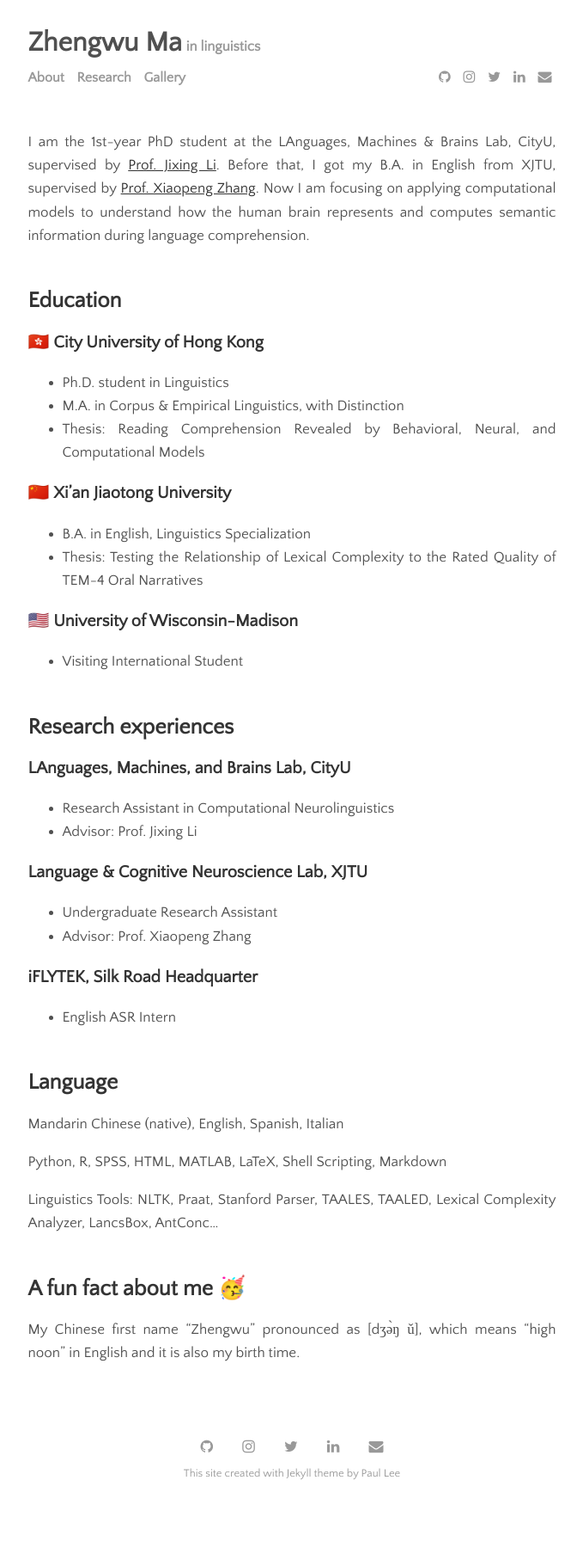
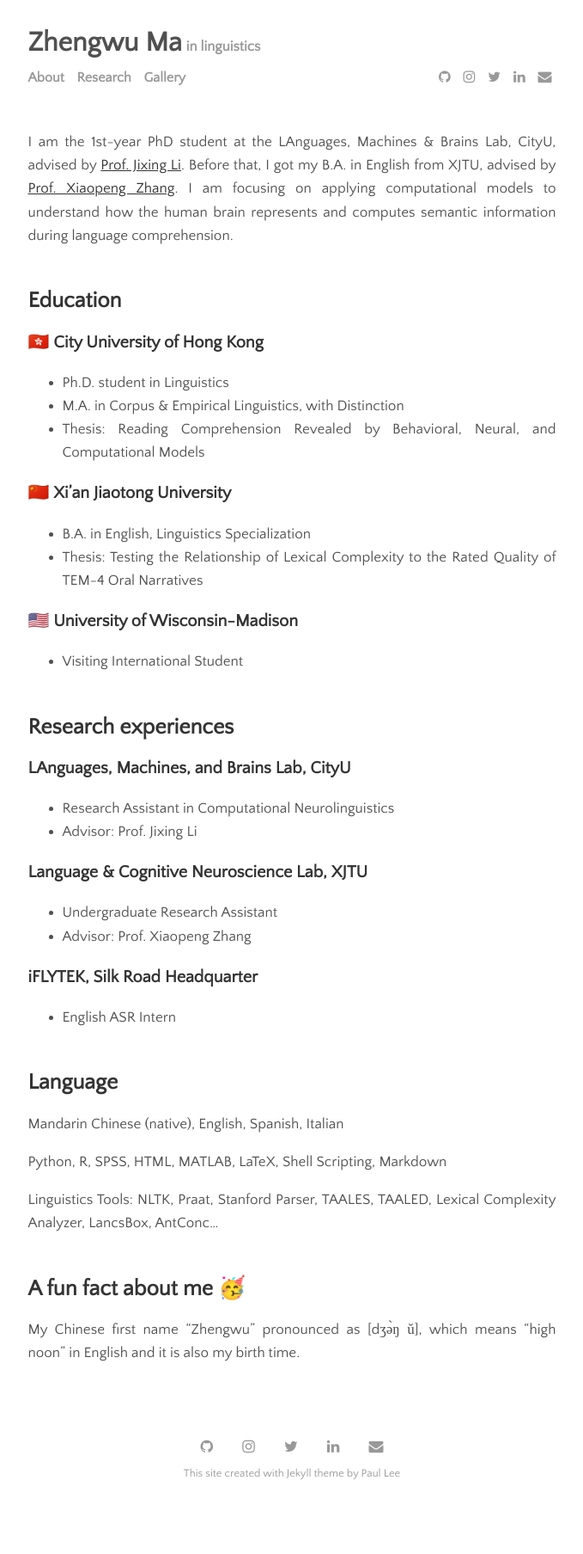
Before and after one commit to zhengwuma/zhengwuma.github.io, a Jekyll site: the page built from menu/about.md, in a window 1280 px wide. Shown: the whole page at 86% size, without its empty margins (300-979 px from the left). Built offline with Jekyll 4.4.1, drawn with Linux system fonts in a browser that asks for light colours.

Commit message:
Update about.md

```diff
--- a/menu/about.md
+++ b/menu/about.md
@@ -3,7 +3,7 @@ layout: page
 title: About
 permalink: /about
 ---
-I am the 1st-year PhD student at the LAnguages, Machines & Brains Lab, CityU, supervised by [Prof. Jixing Li](https://jixing-li.github.io/). Before that, I got my B.A. in English from XJTU, supervised by [Prof. Xiaopeng Zhang](http://gr.xjtu.edu.cn/en/web/zhangxp). Now I am focusing on applying computational models to understand how the human brain represents and computes semantic information during language comprehension.
+I am the 1st-year PhD student at the LAnguages, Machines & Brains Lab, CityU, advised by [Prof. Jixing Li](https://jixing-li.github.io/). Before that, I got my B.A. in English from XJTU, advised by [Prof. Xiaopeng Zhang](http://gr.xjtu.edu.cn/en/web/zhangxp). I am focusing on applying computational models to understand how the human brain represents and computes semantic information during language comprehension.
 <br><br>
 
 ## Education
```
